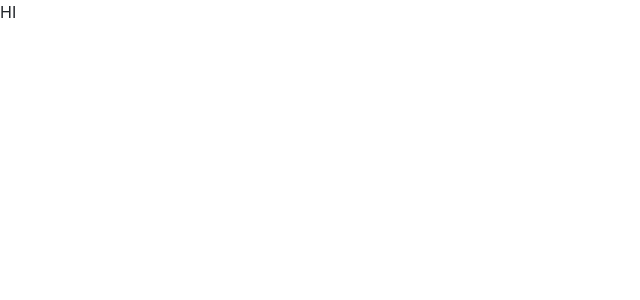
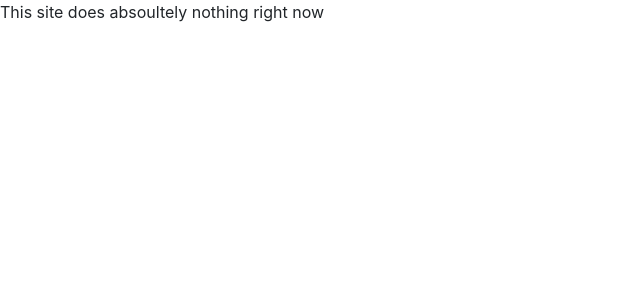
Before and after one commit to bgolden1/Googling-Gators, a React (Create React App) app in the folder Frontend/: page /login in a window 1280 px wide. Shown: the top 300 px of the page, without its empty margins (0-640 px from the left). Built offline with nearby package versions, Linux system fonts and the light colour scheme.

Commit message:
connected front end to backend, run with npm run dev. if you see errors, you might have to install npm packages

```diff
--- a/Frontend/src/components/Login_Page.js
+++ b/Frontend/src/components/Login_Page.js
@@ -10,7 +10,7 @@ class Login_Page extends Component {
     render() {
         return (
             <div>
-                <h>HI</h>
+                <h>This site does absoultely nothing right now</h>
 
             </div>
         );
```
Also changed, not shown: Frontend/package.json (+7 -0 lines), package.json (+8 -4 lines), 1 other file (tests, documents, lock files or other folders).
